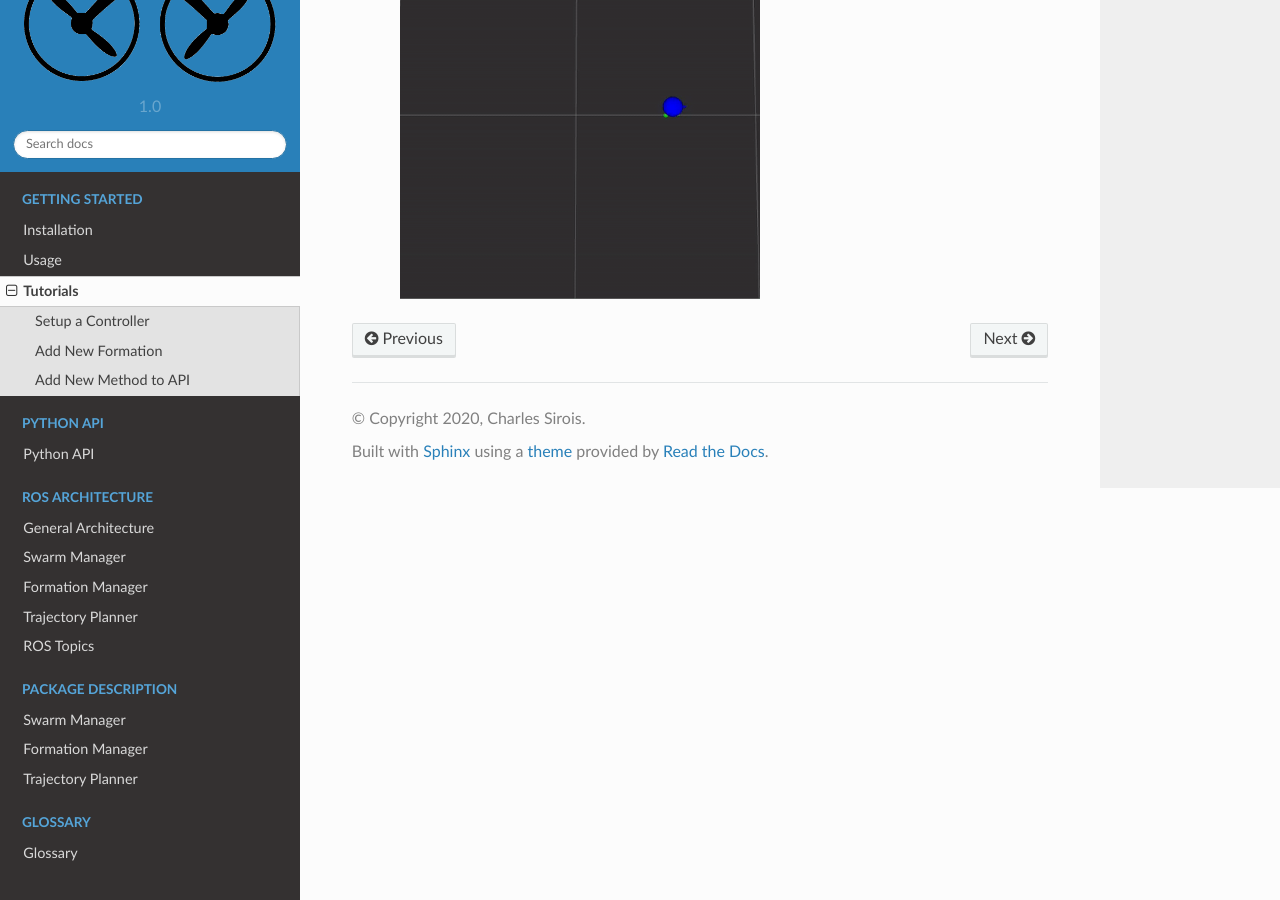
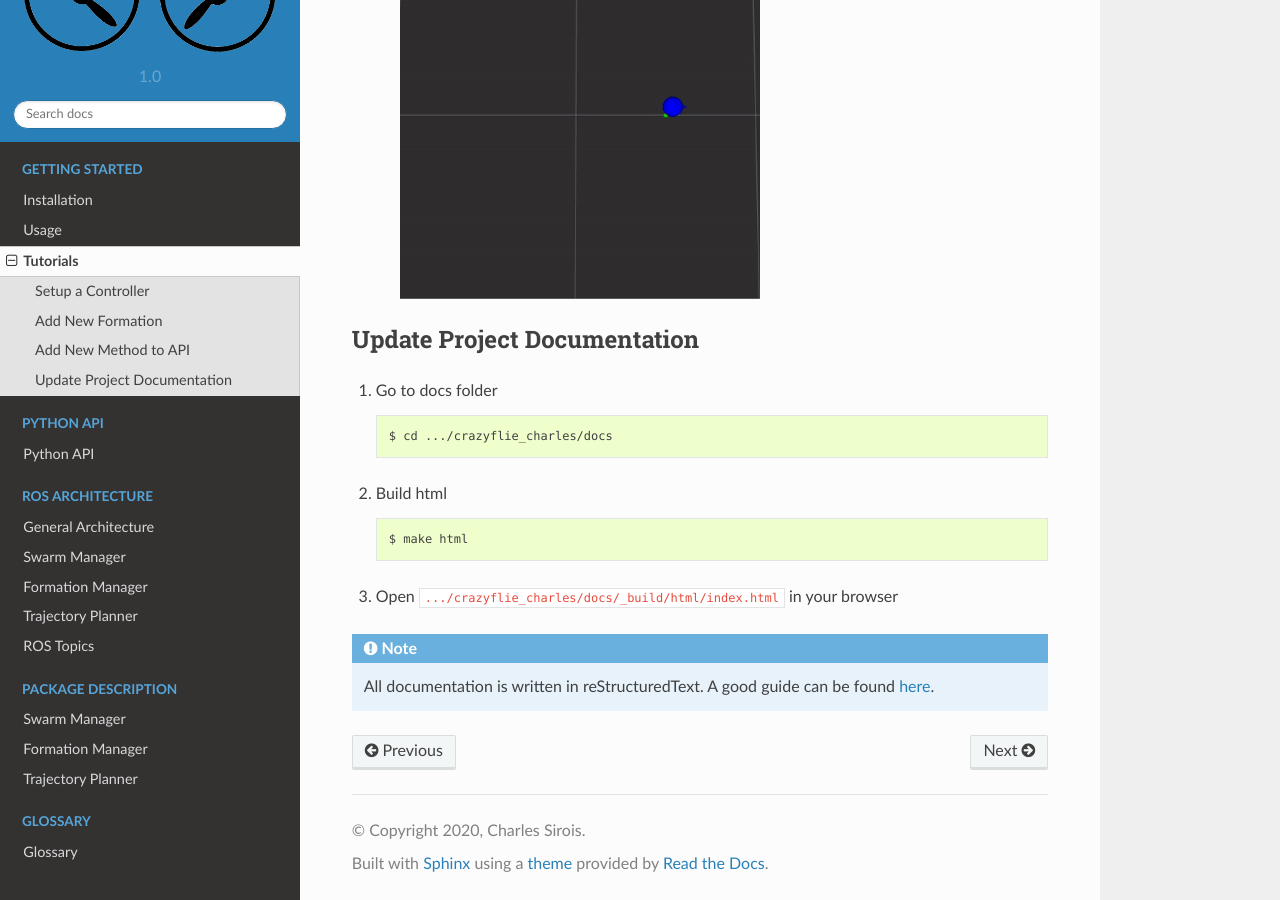
Before and after one commit to MRASL/crazyflie_charles, a Sphinx documentation site: the page built from docs/getting_started/tutorials.rst, in a window 1280 px wide and 900 px high, scrolled down 11596 px. Built offline with Sphinx 7.4.7 and the Read the Docs theme 2.0.0, drawn with Linux system fonts in a browser that asks for light colours; pages that are not in the unit, such as notebooks, are missing from menus.

Commit message:
Doc tuto

```diff
--- a/docs/getting_started/tutorials.rst
+++ b/docs/getting_started/tutorials.rst
@@ -488,3 +488,21 @@ This architecture was used to simplify each package.
 
     .. figure:: /images/tutorials/new-method-demo.gif
         :scale: 75%
+
+Update Project Documentation
+----------------------------
+
+1. Go to docs folder ::
+
+    $ cd .../crazyflie_charles/docs
+
+2. Build html ::
+
+    $ make html
+
+3. Open ``.../crazyflie_charles/docs/_build/html/index.html`` in your browser
+
+.. note::
+
+    All documentation is written in reStructuredText.
+    A good guide can be found `here <https://www.sphinx-doc.org/en/master/usage/restructuredtext/basics.html>`_.
```
